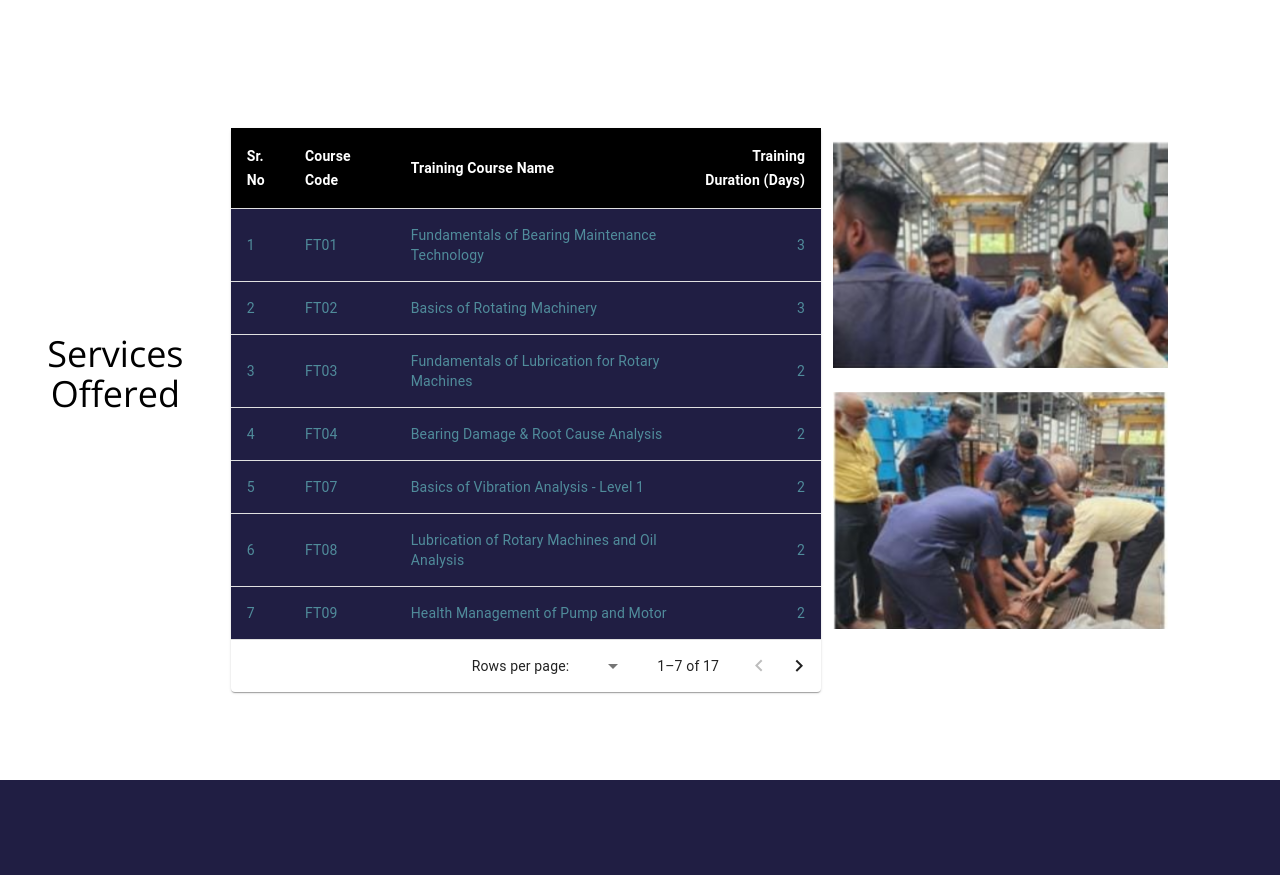
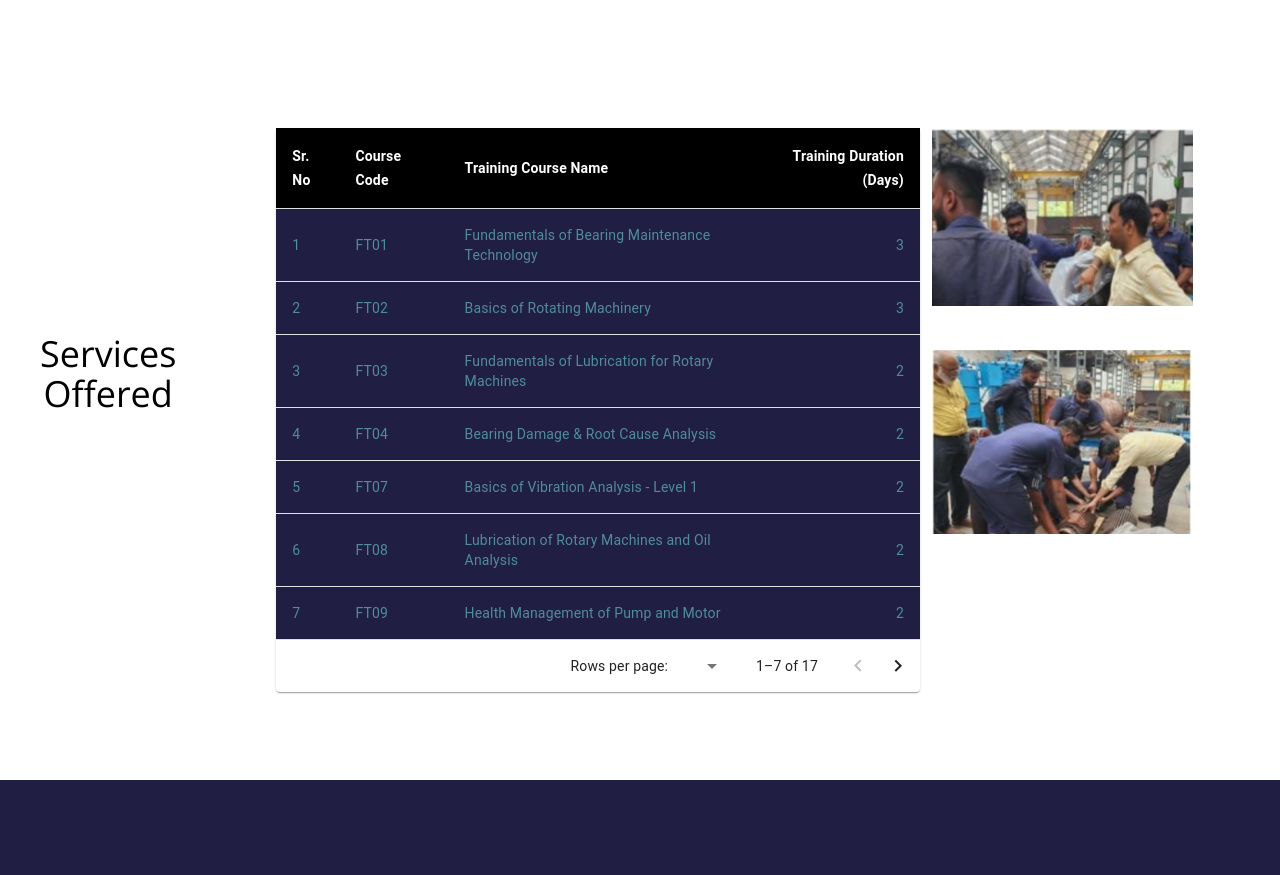
Before and after one commit to SarveshRajoba/Forztek, a React (Create React App) app: page / in a window 1280 px wide. Shown: the part 4820-5695 px from the top of the page. Built offline with nearby package versions, Linux system fonts and the light colour scheme.

Commit message:
our products 2 rows fixed

```diff
--- a/src/pages/OurProducts.js
+++ b/src/pages/OurProducts.js
@@ -28,6 +28,7 @@
 // };
 
 // export default OurProducts;
+
 import React from "react";
 import ProductCard from "../components/ProductCard";
 import productData from "../data/Products_list"; // Import the product data
@@ -36,14 +37,14 @@ import Line from "../components/Line";
 
 const OurProducts = () => {
   return (
-    <div id="products" className="bg-forztek-blue min-h-screen items-center justify-between px-10 flex">
+    <div id="products" className="bg-forztek-blue min-h-screen items-center justify-between px-10 md:flex">
       <div>
         <div className="text-3xl md:text-4xl lg:text-6xl font-bold text-white text-left ml-10 group ">
-          <span className="text-3xl  ">Our Products</span>
+          <span className="text-3xl  sm:mt-10 ">Our Products</span>
           <Line/>
         </div>
       </div>
-      <div className="relative overflow-hidden hover:overflow-y-auto h-[80vh] custom-scrollbar mt-10 w-max mx-auto">
+      <div className="relative  hover:overflow-y-auto h-[520px] custom-scrollbar mt-10 w-max mx-auto">
         <div className="grid lg:grid-cols-3 gap-8 md:grid-cols-1">
           {productData.map((product, index) => (
             <ProductCard
--- a/src/pages/Services.js
+++ b/src/pages/Services.js
@@ -8,17 +8,21 @@ import Line from "../components/Line";
 const Services = () => {
   return (
     <div id="training" className="min-h-screen flex group bg-white justify-center items-center">
-      <div className="w-max  text-4xl  ">
-         Services Offered
+      <div className='ml-10 '>
+        <div className="text-4xl ">
+          <p>Services</p>
+            <p>Offered</p>
+        </div>
          <Line/>
       </div>
-      <div className="flex mr-[100px] mt-[60px]">
+
+      <div className="flex  mt-[60px] ml-[100px]">
 
           <ServicesTable />
 
-        <div className=" hidden lg:block">
-          <img className="p-3" src={img1} alt="Image 1" />
-          <img className="p-3" src={img2} alt="Image 2" />
+        <div className=" hidden lg:block ml-3">
+          <img className="w-3/4" src={img1} alt="Image 1" />
+          <img className="w-3/4 mt-11" src={img2} alt="Image 2" />
         </div>
       </div>
     </div>
```
